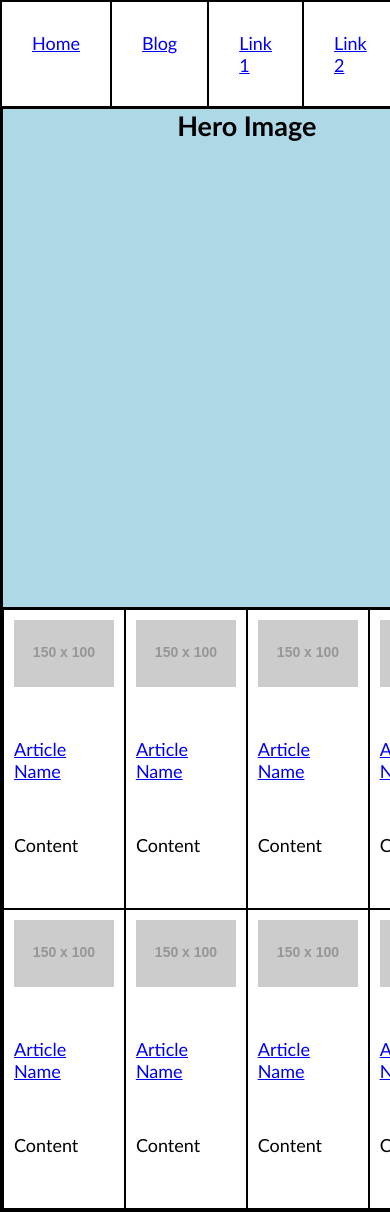
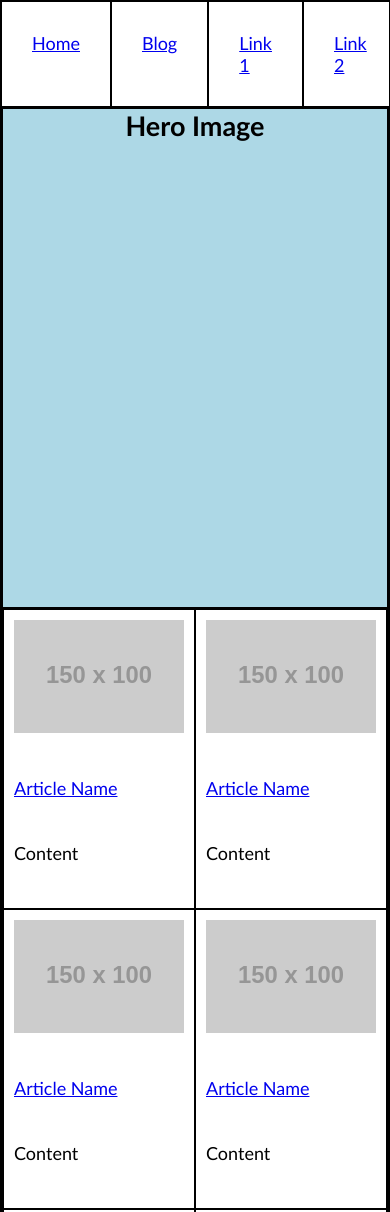
Before and after one commit to ms-dariyansim-xo/ASSIGNMENT-10, a plain HTML site: page index.html in a window 390 px wide. Shown: the top 1212 px of the page. Drawn offline with Linux system fonts and the light colour scheme; placeholder pictures from the web are drawn by us.

Commit message:
Inline-block and block results

```diff
--- a/style/style.css
+++ b/style/style.css
@@ -36,20 +36,20 @@ nav {
 
 @media (max-width: 700px) {
     #container {
-        display: inline-block;
+        display: block;
 
     }
 
     nav {
         display: grid;
-        grid-template-columns: repeat(6, auto);
+        grid-template-columns: repeat(5, auto);
         grid-template-rows: auto;
 
     }
 
     #articles {
         display: grid;
-        grid-template-columns: 2
+        grid-template-columns: auto auto;
 
     }
 }
```
